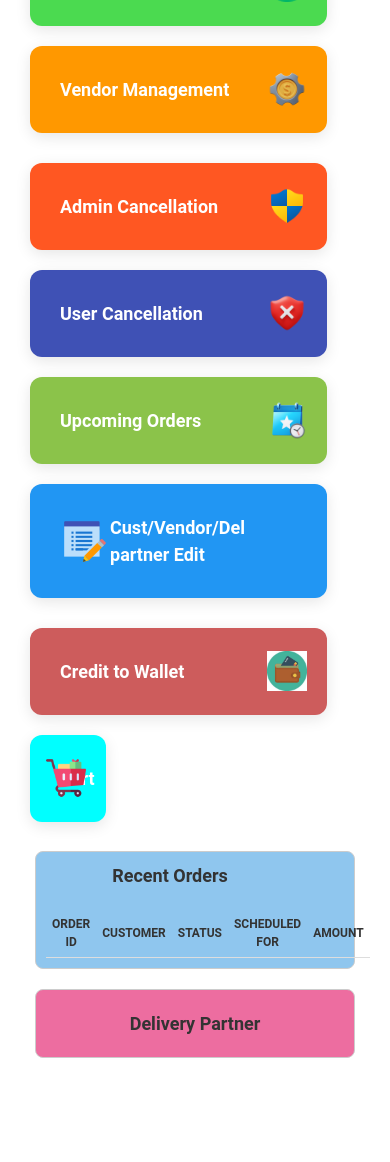
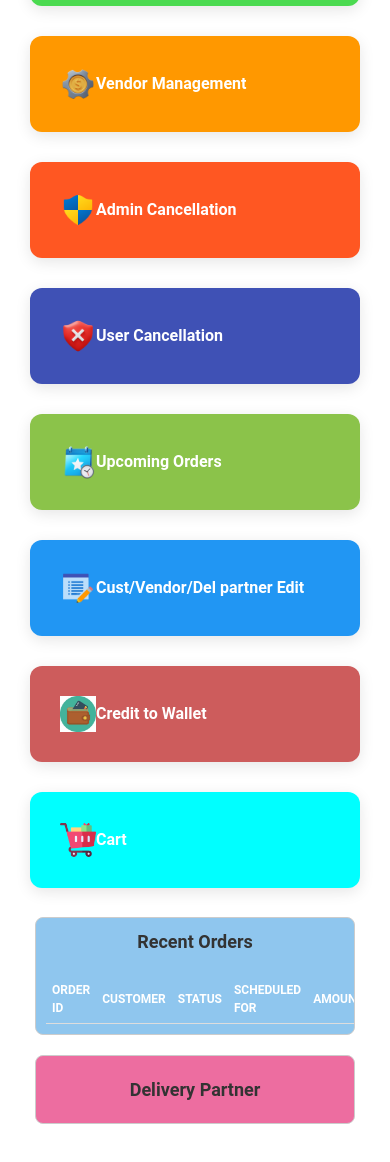
Before and after one commit to sathvikakadarla/OA, a React (Vite) app in the folder operations/: page /dashboard in a window 390 px wide. Shown: the top 1162 px of the page. Built offline with nearby package versions, Linux system fonts and the light colour scheme.

Commit message:
Update Dashboard.css

```diff
--- a/operations/src/Pages/Dashboard/Dashboard.css
+++ b/operations/src/Pages/Dashboard/Dashboard.css
@@ -5,127 +5,230 @@
   box-sizing: border-box;
 }
 
-/* Dashboard container */
+/* Dashboard Container */
 .dashboard-container {
   display: flex;
   flex-direction: column;
-    padding-top: 80px;
-    padding-left: 30px; /* Add left padding */
-    padding-right: 30px; /* Add right padding */
+  padding: 80px 30px 0 30px;
   min-height: 100px;
   margin-bottom: 300px;
+  width: 100%;
 }
 
-
-/* Rows in Dashboard */
-.first-row, .second-row, .third-row {
+/* Shared Row Styles */
+.first-row,
+.second-row,
+.third-row {
   display: flex;
+  flex-wrap: wrap;
+  gap: 30px;
   justify-content: space-between;
-    gap: 30px;
-    flex-wrap: wrap;
+  margin-top: 30px;
   width: 100%;
   max-width: 1300px;
-    margin-top: 30px;
-}
-.third-row{
-    justify-content:flex-start;
 }
 
+.third-row {
+  justify-content: flex-start;
+}
 
-
-/* Section for individual items */
-.orders, .assigned, .order-completed, .pending,
-.admin-cancellation, .user-cancellation, .upcoming-order, .vendor-management, .credit-to-wallet, .cart {
-    width: 23%; /* Ensure consistent width */
+/* Shared Box Styles */
+.orders,
+.assigned,
+.order-completed,
+.pending,
+.admin-cancellation,
+.user-cancellation,
+.upcoming-order,
+.vendor-management,
+.credit-to-wallet,
+.cart {
+  flex: 1 1 calc(25% - 30px); /* Responsive 4-column layout */
+  max-width: calc(25% - 30px);
+  min-width: 250px;
   background-color: #ffffff;
   border-radius: 12px;
   padding: 30px;
   display: flex;
-    flex-direction: row;
   align-items: center;
-    justify-content: flex-start;
+  justify-content: space-between;
   box-shadow: 0 4px 15px rgba(0, 0, 0, 0.1);
+  transition: all 0.3s ease-in-out;
   position: relative;
-    transition: all 0.3s ease-in-out;
-    /* Removed fixed height */
+  color: white;
+  text-decoration: none;
 }
 
-/* Images for each section */
-.orders img, .assigned img, .order-completed img, .pending img,
-.admin-cancellation img, .user-cancellation img, .upcoming-order img, .credit-to-wallet img , .cart img{
+/* Responsive Image inside card */
+.orders img,
+.assigned img,
+.order-completed img,
+.pending img,
+.admin-cancellation img,
+.user-cancellation img,
+.upcoming-order img,
+.vendor-management img,
+.credit-to-wallet img,
+.cart img {
   width: 40px;
   height: 40px;
-    position: absolute;
-    right: 20px;
 }
 
-/* Heading styles */
-h2 {
+/* Headings */
+.orders h2,
+.assigned h2,
+.order-completed h2,
+.pending h2,
+.admin-cancellation h2,
+.user-cancellation h2,
+.upcoming-order h2,
+.vendor-management h2,
+.credit-to-wallet h2,
+.cart h2 {
   font-size: 18px;
   font-weight: 600;
-    color: white;
+  margin-right: 10px;
+  flex: 1;
   text-align: left;
-    margin-right: 50px;
 }
 
-/* Background colors for different sections */
-.orders {
-    background-color: #ff6f61;
-}
+/* Background Colors */
+.orders { background-color: #ff6f61; }
+.assigned { background-color: #7c59ad; }
+.order-completed { background-color: #4bda50; }
+.pending { background-color: #ff9800; }
+.admin-cancellation { background-color: #ff5722; }
+.user-cancellation { background-color: #3f51b5; }
+.upcoming-order { background-color: #8bc34a; }
+.vendor-management { background-color: #2196f3; }
+.credit-to-wallet { background-color: indianred; }
+.cart { background-color: aqua; }
 
-.assigned {
-    background-color: #7c59ad;
-}
-
-.order-completed {
-    background-color: #4bda50;
-}
-
-.pending {
-    background-color: #ff9800;
-}
-
-.admin-cancellation {
-    background-color: #ff5722;
-}
-
-.user-cancellation {
-    background-color: #3f51b5;
-}
-
-.upcoming-order {
-    background-color: #8bc34a;
-}
-
-.vendor-management {
-    background-color: #2196f3;
-}
-.cart{
-    background-color: aqua;
-}
-
-/* Fix for Credit to Wallet Background */
-.credit-to-wallet {
-    background-color: indianred; /* Choose your preferred color */
-}
-
-/* Hover effect for sections */
-.orders:hover, .assigned:hover, .order-completed:hover, .pending:hover,
-.admin-cancellation:hover, .user-cancellation:hover, .upcoming-order:hover, .vendor-management:hover, .credit-to-wallet:hover, .cart:hover {
+/* Hover Effect */
+.orders:hover,
+.assigned:hover,
+.order-completed:hover,
+.pending:hover,
+.admin-cancellation:hover,
+.user-cancellation:hover,
+.upcoming-order:hover,
+.vendor-management:hover,
+.credit-to-wallet:hover,
+.cart:hover {
   transform: translateY(-8px);
   box-shadow: 0 6px 20px rgba(0, 0, 0, 0.15);
 }
 
-/* Responsive design for mobile devices */
-@media (max-width: 768px) {
-    .first-row, .second-row, .third-row {
+.recent-orders {
+  background-color: #8fc6ee;
+  border-radius: 12px;
+  padding: 10px;
+  flex: 1 1 calc(23% - 20px); /* Matches other cards */
+  max-width: calc(23% - 20px);
+  min-width: 250px;
+  display: flex;
   flex-direction: column;
-        gap: 20px;
+  justify-content: space-between;
+  box-shadow: 0 4px 15px rgba(0, 0, 0, 0.1);
+  color: white;
+  overflow: hidden;
 }
 
-    .orders, .assigned, .order-completed, .pending,
-    .admin-cancellation, .user-cancellation, .upcoming-order, .vendor-management, .credit-to-wallet {
-        width: 90%;
-        height: auto; /* Let height adjust based on content */
+.recent-orders h2 {
+  font-size: 18px;
+  font-weight: 600;
+  margin-bottom: 10px;
+  text-align: center;
+  color: white;
+}
+
+/* Make table scroll inside card (if content overflows) */
+.orders-table {
+  width: 100%;
+  border-collapse: collapse;
+  font-size: 14px;
+  overflow-x: auto;
+}
+
+.orders-table th,
+.orders-table td {
+  padding: 8px;
+  text-align: left;
+  border-bottom: 1px solid rgba(255, 255, 255, 0.2);
+}
+
+.orders-table th {
+  font-weight: bold;
+  text-transform: uppercase;
+}
+
+
+/* Responsive Layout Adjustments */
+
+/* Tablets (2 columns) */
+@media (max-width: 992px) {
+  .orders,
+  .assigned,
+  .order-completed,
+  .pending,
+  .admin-cancellation,
+  .user-cancellation,
+  .upcoming-order,
+  .vendor-management,
+  .credit-to-wallet,
+  .cart {
+    flex: 1 1 calc(48% - 20px);
+    max-width: calc(48% - 20px);
   }
 }
+
+/* Phones (1 column) */
+@media (max-width: 600px) {
+  .first-row,
+  .second-row,
+  .third-row {
+    flex-direction: column;
+    align-items: center;
+  }
+
+  .orders,
+  .assigned,
+  .order-completed,
+  .pending,
+  .admin-cancellation,
+  .user-cancellation,
+  .upcoming-order,
+  .vendor-management,
+  .credit-to-wallet,
+  .cart {
+    width: 100%;
+    max-width: 100%;
+  }
+
+  .orders h2,
+  .assigned h2,
+  .order-completed h2,
+  .pending h2,
+  .admin-cancellation h2,
+  .user-cancellation h2,
+  .upcoming-order h2,
+  .vendor-management h2,
+  .credit-to-wallet h2,
+  .cart h2 {
+    font-size: 16px;
+  }
+
+  .orders img,
+  .assigned img,
+  .order-completed img,
+  .pending img,
+  .admin-cancellation img,
+  .user-cancellation img,
+  .upcoming-order img,
+  .vendor-management img,
+  .credit-to-wallet img,
+  .cart img {
+    width: 36px;
+    height: 36px;
+  }
+}
```
Lines whose indentation alone changed are shown as unchanged.
